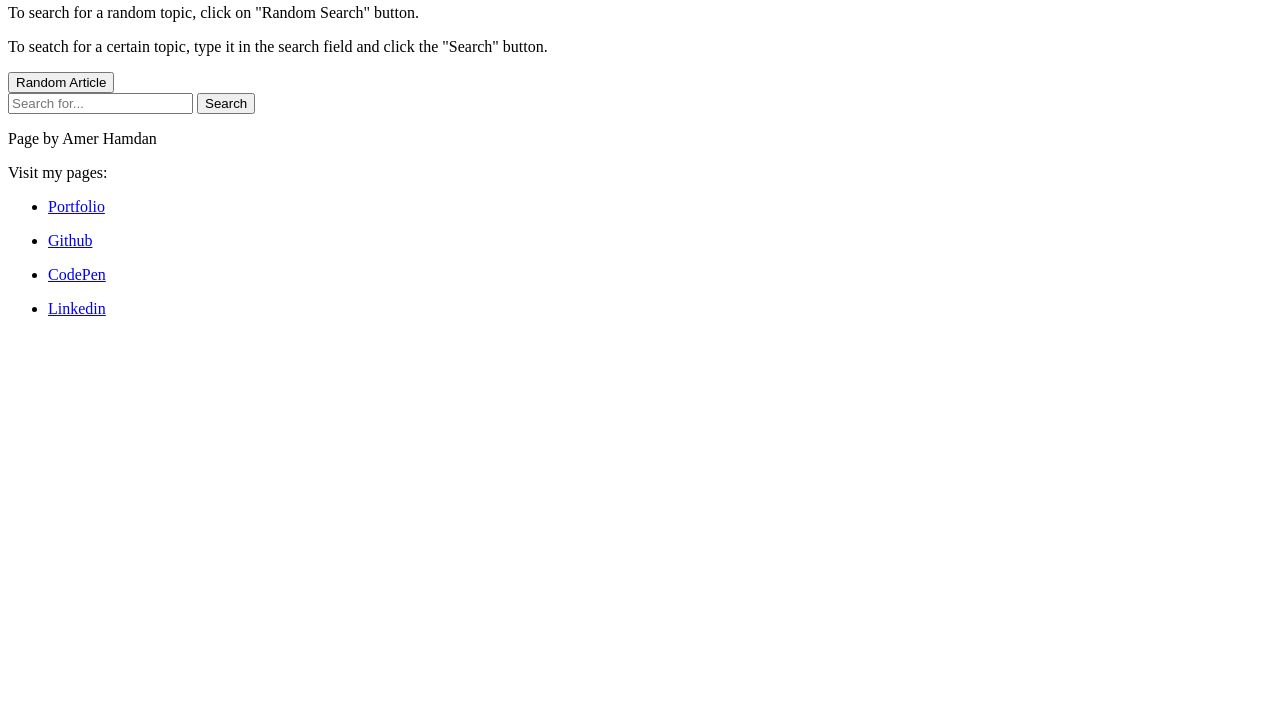
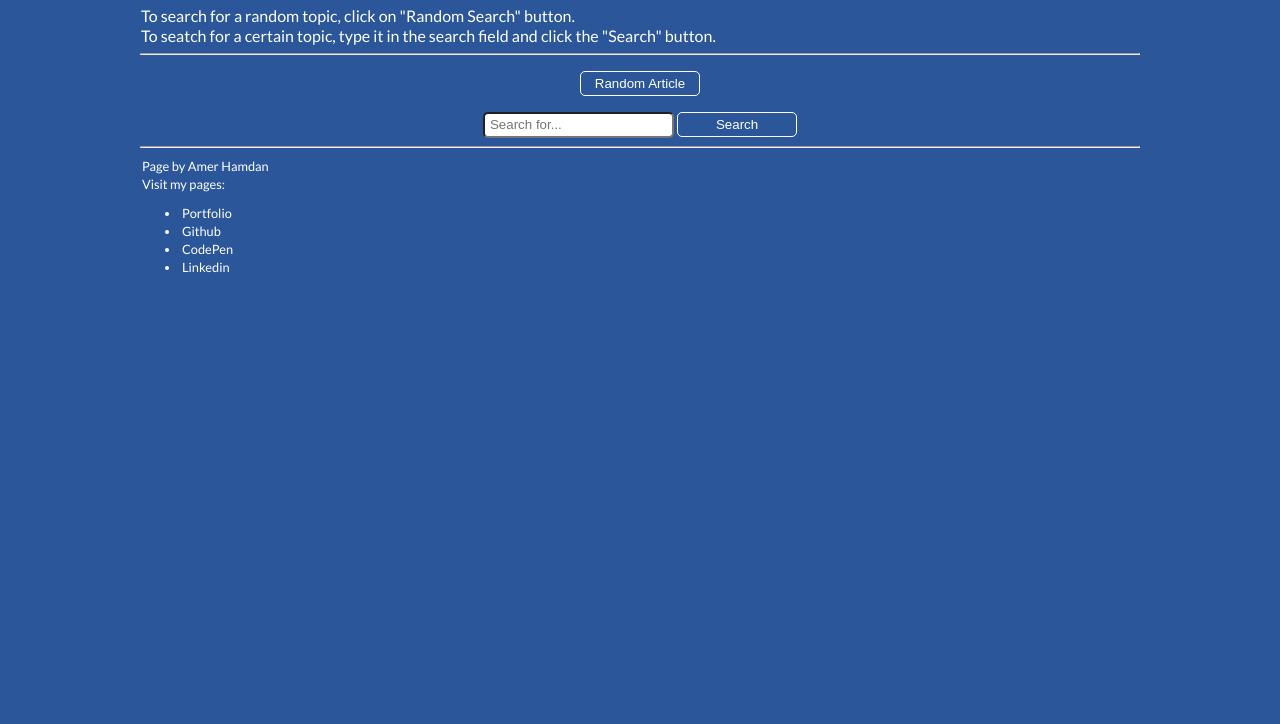
Before and after one commit to amashamdan/wikipedia-viewer, a plain HTML site: page index.html in a window 1280 px wide. Shown: the part 76-800 px from the top of the page. Drawn offline with Linux system fonts and the light colour scheme.

Commit message:
Style: Page is now styled.
The page is styled, ready for use.
jQuery slideDown effect is used when displaying search results.

```diff
--- a/css/main.css
+++ b/css/main.css
@@ -0,0 +1,89 @@
+body {
+	font-family: 'Lato', sans-serif;
+	color: white;
+	background-color: #2b579a;
+}
+
+.container {
+	width: 100%;
+	max-width: 1000px;
+	margin: 0 auto;
+}
+
+.title {
+	text-align: center;
+}
+
+.instruction {
+	margin: 1px;
+}
+
+.random-article {
+	text-align: center;
+}
+
+.button {
+	border: 1px solid white;
+	background-color: #2b579a;
+	color: white;
+	border-radius: 5px;
+	height: 25px;
+	width: 120px;
+}
+
+.button:hover {
+	cursor: pointer;
+}
+
+.search {
+	text-align: center;
+}
+
+.search-field {
+	height: 12px;
+	border-radius: 5px;
+	padding: 5px;
+}
+
+.results {
+	text-align: left;
+
+}
+
+.result {
+	background-color: white;
+	padding: 3px 15px 3px 15px;
+	margin-bottom: 10px;
+	display: none;
+}
+
+a {
+	text-decoration: none;
+}
+
+.result-title {
+	color: #2b579a;
+}
+
+.result-snippet {
+	color: #2b579a;
+}
+
+.footer {
+	display: flex;
+	flex-wrap: wrap;
+}
+
+.author {
+	width: 50%;
+	font-size: 0.8em;
+	color: white;
+}
+
+.author p {
+	margin: 2px;
+}
+
+.author a {
+	color: white;
+}
--- a/index.html
+++ b/index.html
@@ -3,6 +3,7 @@
 <head>
 	<meta charset="UTF-8">
 	<title>Wikipedia Viewer</title>
+	<link href='https://fonts.googleapis.com/css?family=Lato' rel='stylesheet' type='text/css'>
 	<link rel="stylesheet" href="css/main.css">
 	<script src="js/jquery.min.js"></script>
 	<script src="js/script.js"></script>
@@ -21,19 +22,19 @@
 				<p class="instruction">To search for a random topic, click on "Random Search" button.</p>
 				<p class="instruction">To seatch for a certain topic, type it in the search field and click the "Search" button.</p>
 			</div>
-		</div>
+		</div><hr/>
 		<div class="random-article">
 			<!-- A button to go for a random article. -->
-			<a class="random-link" href="http://en.wikipedia.org/wiki/Special:Random"  target="blank"><button class="random-button">Random Article</button></a>
+			<p><a class="random-link" href="http://en.wikipedia.org/wiki/Special:Random"  target="blank"><button class="button">Random Article</button></a></p>
 		</div>
 		<div class="search">
 			<!-- A form to search for a certain article. It includes the search field and the search button. -->
 			<form class="search-form">
 				<input class="search-field" placeholder="Search for...">
-				<button class="search-button" type="submit">Search</button>
+				<button class="button" type="submit">Search</button>
 			</form>
 			<div class="results"></div>
-		</div>
+		</div><hr/>
 		<!-- The footer section. It includes the page's author's information. -->
 		<div class="footer">
 			<!-- Author's information -->
--- a/js/script.js
+++ b/js/script.js
@@ -1,4 +1,7 @@
+/* Without the document.ready, the form submission doesn't work since the code might run
+before loading the DOM elements. */
 $(document).ready(function(){
+
 	$(".search-form").submit(function(event){
 		event.preventDefault();
 		var wikiURL = 'https://en.wikipedia.org/w/api.php?action=opensearch&search='+
@@ -7,10 +10,12 @@ $(document).ready(function(){
 	        url: wikiURL,
 	        dataType: "jsonp",
 	        success: function(response) {
+	        	$(".results").append("<h3 class='reasults-header'>Search results:</h3>");
 	        	for (var i = 0; i < response[1].length; i++){
 	         		$(".results").append("<div class='result'><a href='" + response[3][i] +
-	         			"' target='blank'><p>" + response[1][i] + "</p><p>" + response[2][i] +
-	         			"</p></a>");
+	         			"' target='blank'><p class='result-title'><strong>" + response[1][i] +
+	         			"</strong></p><p class='result-snippet'>" + response[2][i] + "</p></a>");
+	         		$(".result").slideDown();
 	         	}
 	        }
 	    });
```
